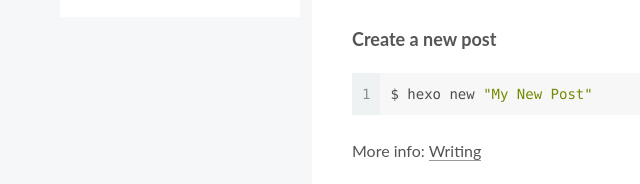
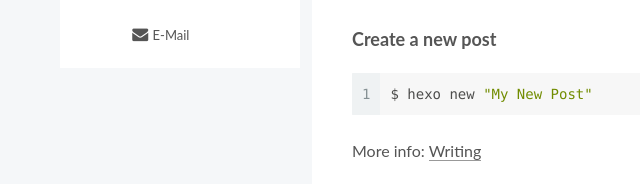
Before and after one commit to revfanc/revfanc.github.io, a plain HTML site: page 2019/04/11/hello-world/index.html in a window 1280 px wide. Both pictures are taken after a click on the item "Übersicht". Shown: the part 363-547 px from the top of the page, 0-640 px from the left. Drawn offline with Linux system fonts and the light colour scheme.

Commit message:
Site updated: 2019-04-11 13:13:43

```diff
--- a/2019/04/11/hello-world/index.html
+++ b/2019/04/11/hello-world/index.html
@@ -484,6 +484,21 @@
 
 
 
+            <div class="links-of-author motion-element">
+
+                <span class="links-of-author-item">
+
+
+
+
+
+
+
+                  <a href="mailto:yourname@gmail.com" title="E-Mail &rarr; mailto:yourname@gmail.com" rel="noopener" target="_blank"><i class="fa fa-fw fa-envelope"></i>E-Mail</a>
+                </span>
+
+            </div>
+
 
 
 
--- a/css/main.css
+++ b/css/main.css
@@ -1765,7 +1765,7 @@
   width: 4px;
   height: 4px;
   border-radius: 50%;
-  background: #26de8b;
+  background: #e7c7ff;
 }
 .feed-link,
 .chat {
```
Also changed, not shown: archives/2019/04/index.html (+15 -0 lines), archives/2019/index.html (+15 -0 lines), archives/index.html (+15 -0 lines), index.html (+15 -0 lines).
